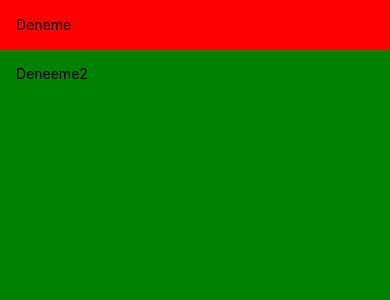
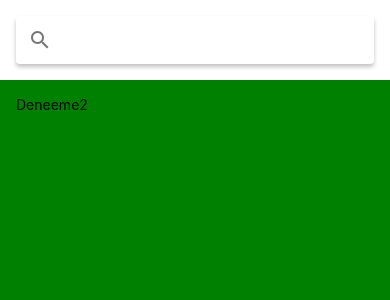
Before and after one commit to sumeyye-uzgor/MealsToGo, a React Native app: screen / in a window 390 px wide. Shown: the top 300 px of the page. Built offline with nearby package versions, Linux system fonts and the light colour scheme.

Commit message:
search bar addition

```diff
--- a/App.js
+++ b/App.js
@@ -1,5 +1,6 @@
 import { StatusBar as ExpoStatusBar } from "expo-status-bar";
 import React from "react";
+import { Searchbar } from "react-native-paper";
 import { Platform, StyleSheet, Text, View, StatusBar } from "react-native";
 import styled from "styled-components/native";
 const StyledView = styled.SafeAreaView`
@@ -7,7 +8,6 @@ const StyledView = styled.SafeAreaView`
   margin-top: ${Math.ceil(StatusBar.currentHeight)}px;
 `;
 const StyledSearchView = styled.View`
-  background-color: red;
   padding: 16px;
 `;
 const StyledContainer = styled.View`
@@ -20,7 +20,7 @@ export default function App() {
   return (
     <StyledView>
       <StyledSearchView>
-        <Text>Deneme</Text>
+        <Searchbar />
       </StyledSearchView>
       <StyledContainer>
         <Text>Deneeme2</Text>
```
